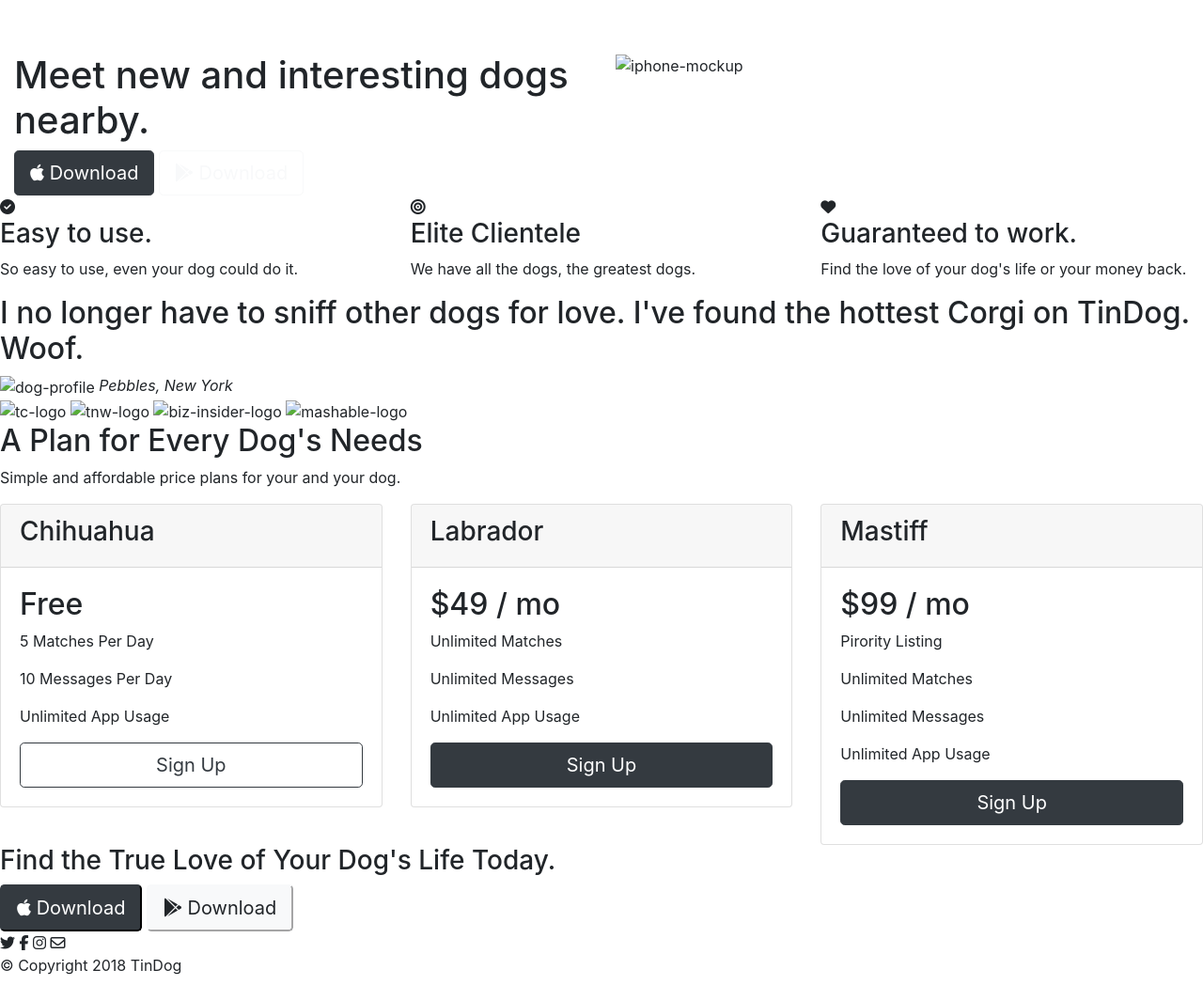
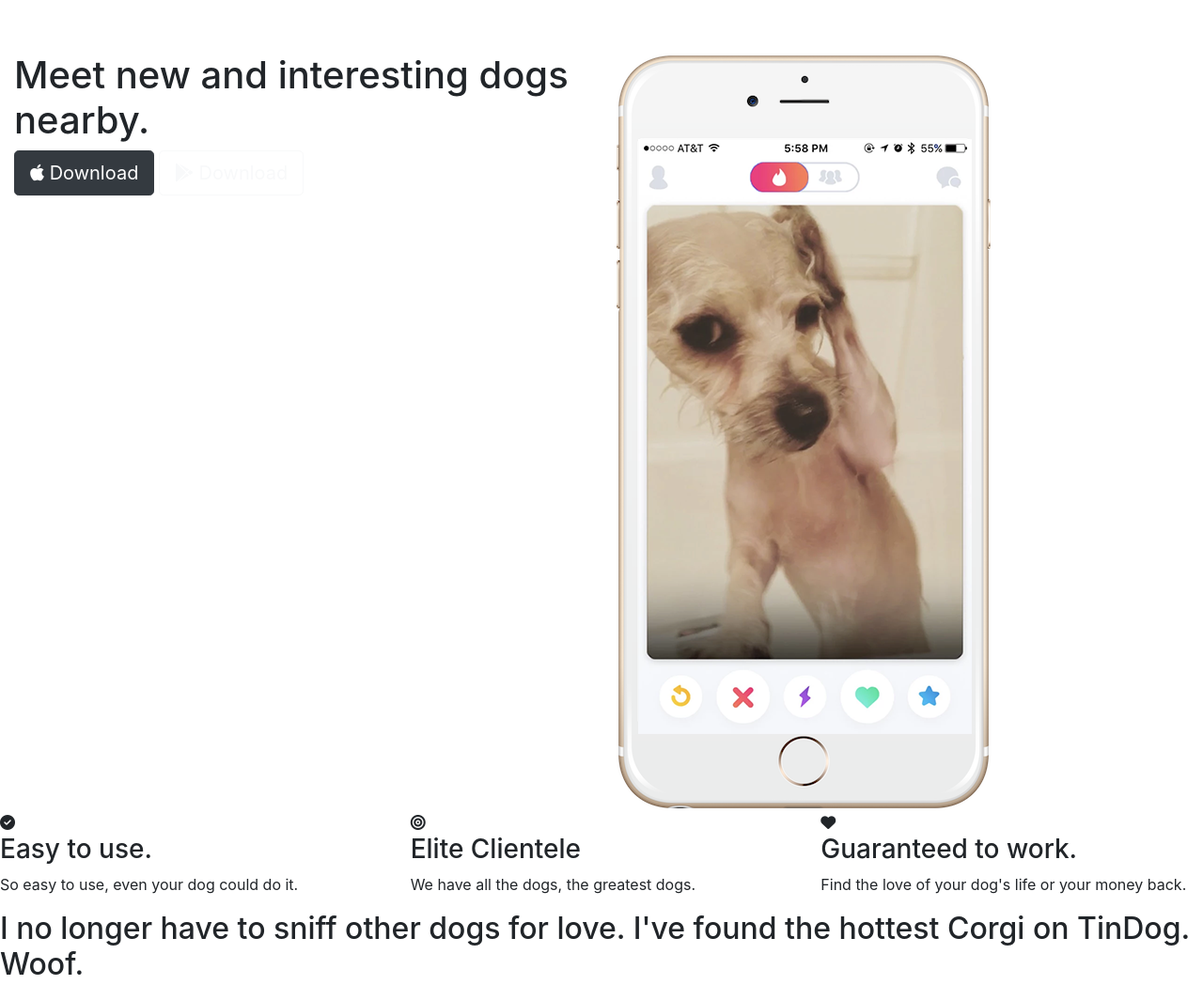
Before and after one commit to Andor0428/TinDog-Project-by-A.F, a plain HTML site: page index.html in a window 1280 px wide. Shown: the top 1048 px of the page at 94% size. Drawn offline with nearby package versions, Linux system fonts and the light colour scheme.

Commit message:
Update index.html

```diff
--- a/index.html
+++ b/index.html
@@ -65,7 +65,7 @@
             Download</button>
         </div>
         <div class="col-lg-6 ">
-          <img class="dog-jpg" src="images/iphone6.png" alt="iphone-mockup">
+          <img class="dog-jpg" src="iphone6.png" alt="iphone-mockup">
         </div>
       </div>
     </div>
@@ -103,13 +103,13 @@
       <div class="carousel-inner">
         <div class="carousel-item active">
           <h2>I no longer have to sniff other dogs for love. I've found the hottest Corgi on TinDog. Woof.</h2>
-          <img class="testimonial-image" src="images/dog-img.jpg" alt="dog-profile">
+          <img class="testimonial-image" src="dog-img.jpg" alt="dog-profile">
           <em>Pebbles, New York</em>
         </div>
         <div class="carousel-item">
           <h2 class="testimonial-text">My dog used to be so lonely, but with TinDog's help, they've found the love of
             their life. I think.</h2>
-          <img class="testimonial-image" src="images/lady-img.jpg" alt="lady-profile">
+          <img class="testimonial-image" src="lady-img.jpg" alt="lady-profile">
           <em>Beverly, Illinois</em>
         </div>
       </div>
@@ -127,10 +127,10 @@
   <!-- Press -->
 
   <section id="press">
-    <img class="press-logo" src="images/techcrunch.png" alt="tc-logo">
-    <img class="press-logo" src="images/tnw.png" alt="tnw-logo">
-    <img class="press-logo" src="images/bizinsider.png" alt="biz-insider-logo">
-    <img class="press-logo" src="images/mashable.png" alt="mashable-logo">
+    <img class="press-logo" src="techcrunch.png" alt="tc-logo">
+    <img class="press-logo" src="tnw.png" alt="tnw-logo">
+    <img class="press-logo" src="bizinsider.png" alt="biz-insider-logo">
+    <img class="press-logo" src="mashable.png" alt="mashable-logo">
 
   </section>
 
```
